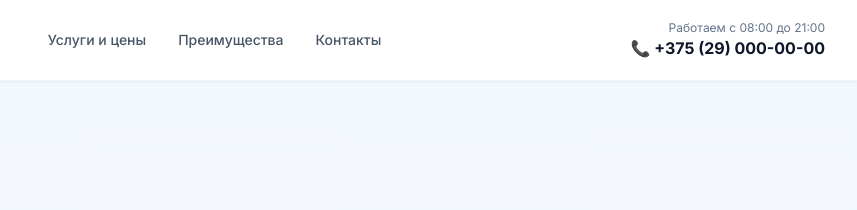
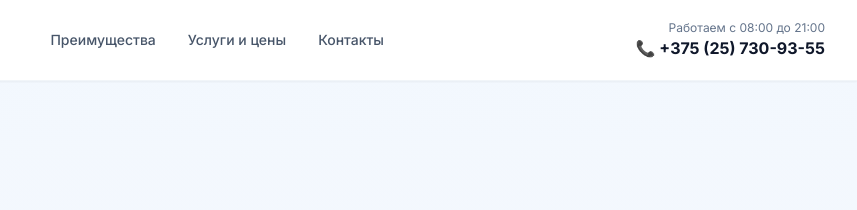
Before and after one commit to makintoshde/avtodiagnost, a plain HTML site: page index.html in a window 1280 px wide. Shown: the top 210 px of the page, 423-1280 px from the left. Drawn offline with nearby package versions, Linux system fonts and the light colour scheme.

Commit message:
изменение порядка навигации и замена номера телефона на номер никитоса

```diff
--- a/index.html
+++ b/index.html
@@ -32,16 +32,16 @@
 
             <!-- Меню (для ПК) -->
             <nav class="hidden md:flex gap-8 text-sm font-medium text-slate-600">
+                <a href="#advantages" class="hover:text-blue-600 transition-colors">Преимущества</a>
                 <a href="#services" class="hover:text-blue-600 transition-colors">Услуги и цены</a>
-                <a href="#advantages" class="hover:text-blue-600 transition-colors">Преимущества</a>
                 <a href="#contacts" class="hover:text-blue-600 transition-colors">Контакты</a>
             </nav>
 
             <!-- Номер телефона (аккуратный на мобильных и ПК) -->
-            <a href="tel:+375290000000" class="text-right shrink-0 group">
+            <a href="tel:+375257309355" class="text-right shrink-0 group">
                 <span class="hidden sm:block text-xs text-slate-500">Работаем с 08:00 до 21:00</span>
                 <span class="font-bold text-xs xs:text-sm sm:text-base text-slate-900 group-hover:text-blue-600 transition-colors whitespace-nowrap bg-slate-50 sm:bg-transparent px-2 py-1.5 sm:p-0 rounded-lg border border-slate-200/60 sm:border-none inline-block">
-                    📞 +375 (29) 000-00-00
+                    📞 +375 (25) 730-93-55
                 </span>
             </a>
 
```
